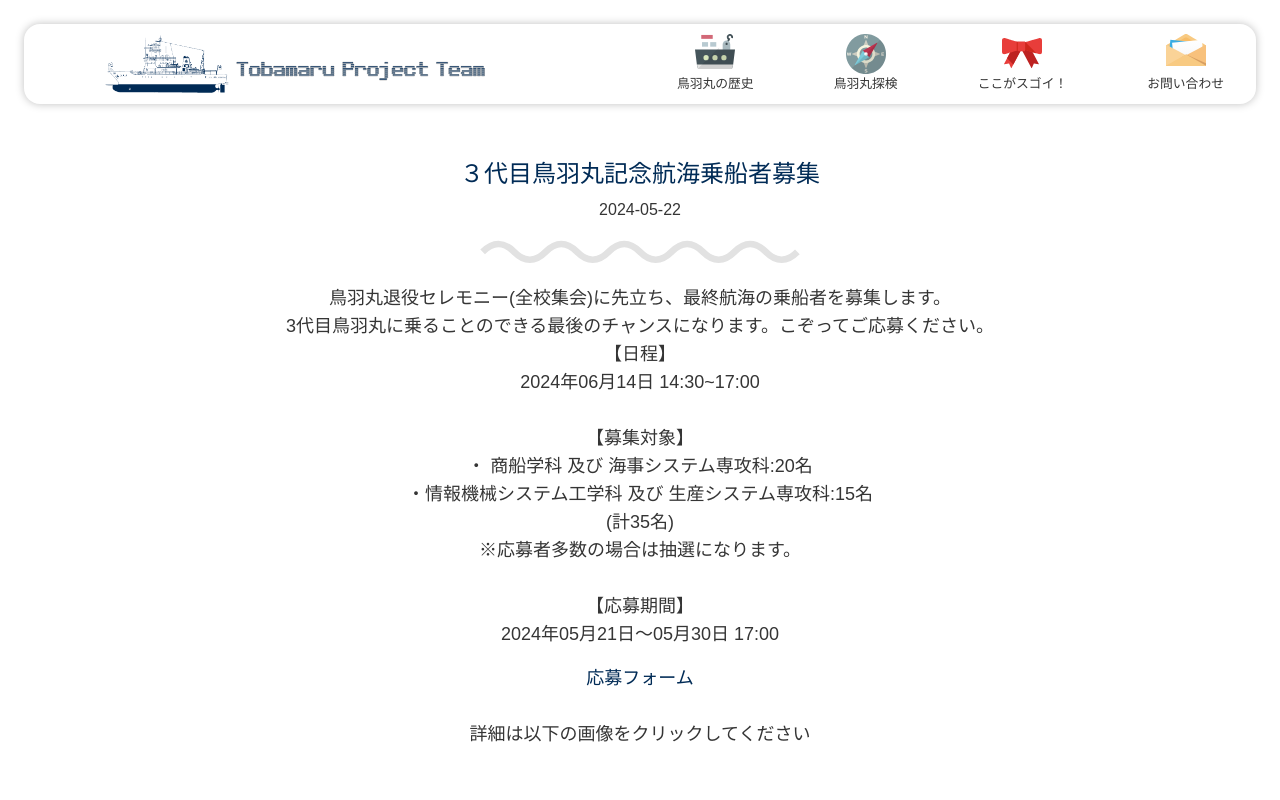
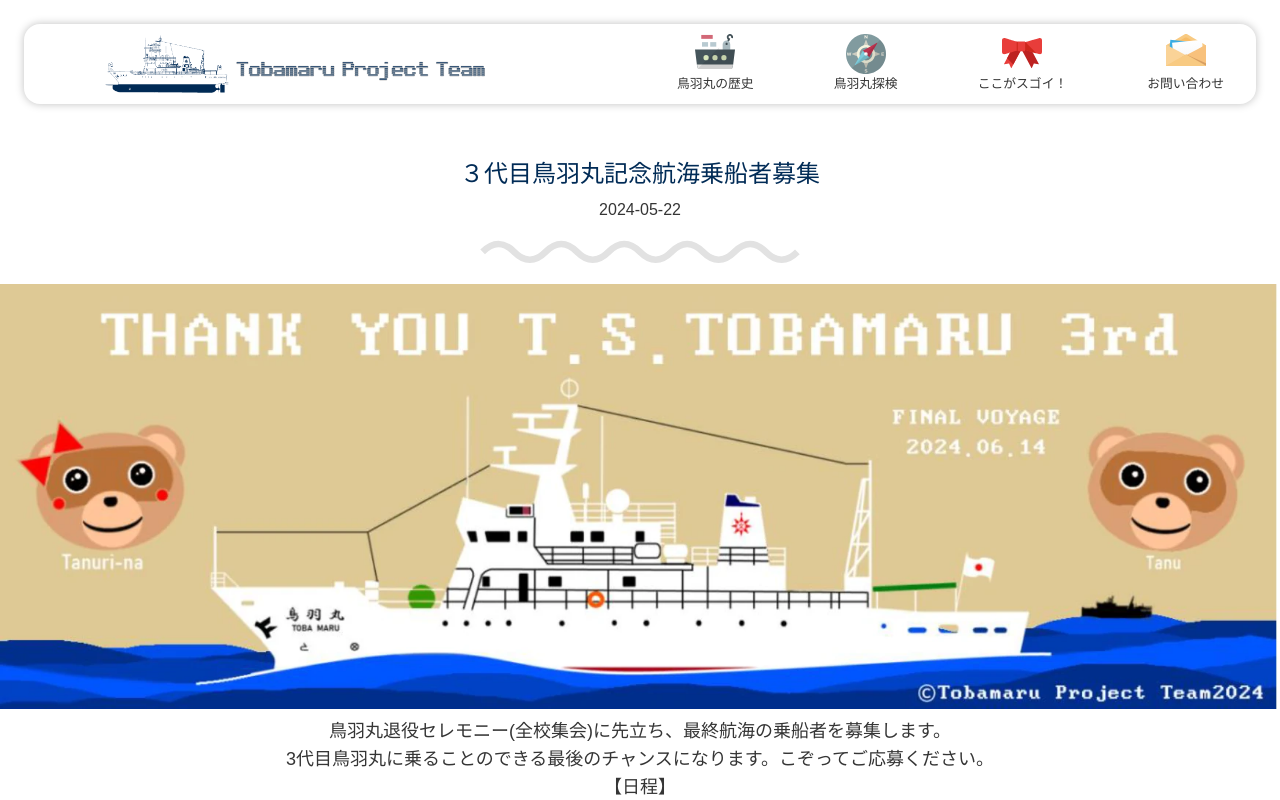
Before and after one commit to takara2314/3rd-tobamaru-lastyear, a SvelteKit app: page /news/tobamaru-final-24 in a window 1280 px wide. Shown: the top 800 px of the page. Built offline with nearby package versions, Linux system fonts and the light colour scheme; a web font is replaced by a local one.

Commit message:
サムネイル画像の表示 締切りの表示

```diff
--- a/src/routes/+page.svelte
+++ b/src/routes/+page.svelte
@@ -7,7 +7,7 @@
 
   const news = [
     {
-      name: "３代目鳥羽丸記念航海乗船者募集",
+      name: "【応募は5月30日 17:00まで】３代目鳥羽丸記念航海乗船者募集",
       date: "2024-05-22",
       href: "/news/tobamaru-final-24",
       image: "/news/tobamaru-final-24/image.webp"
--- a/src/routes/news/tobamaru-final-24/+page.svelte
+++ b/src/routes/news/tobamaru-final-24/+page.svelte
@@ -14,6 +14,11 @@
     <H2 newsDatetime="2024-05-22 15:45">
       ３代目鳥羽丸記念航海乗船者募集
     </H2>
+
+      <img
+        src="/news/tobamaru-final-24/image.webp"
+        alt="サムネイル画像"
+      />
 
     <div>
       <p>
@@ -40,7 +45,7 @@
           href="https://forms.office.com/r/1SMZizDg4V"
           class="link"
         >
-        応募フォーム
+        応募フォームはこちら
         </a>
       </div>
       <p>
```
